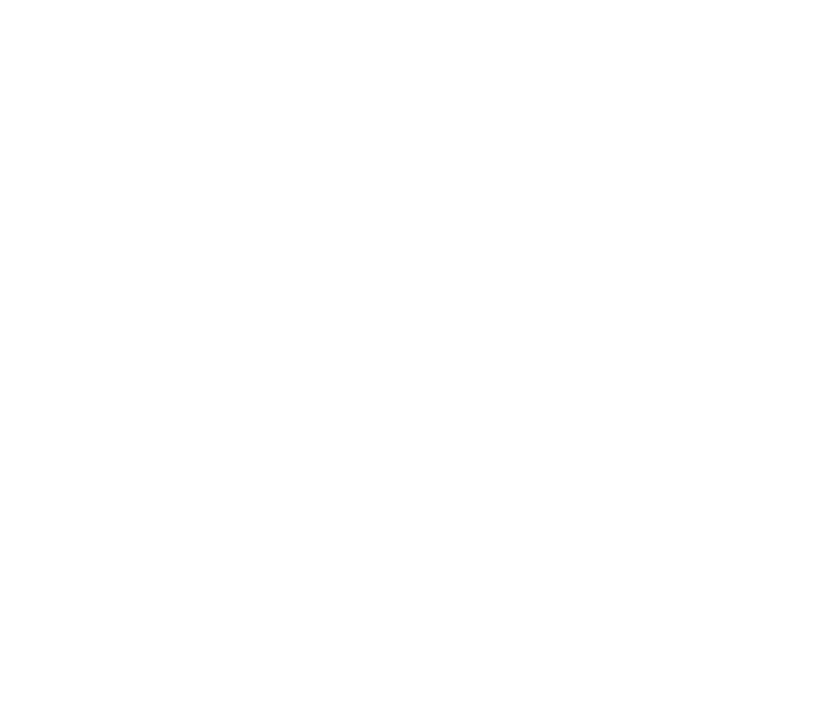
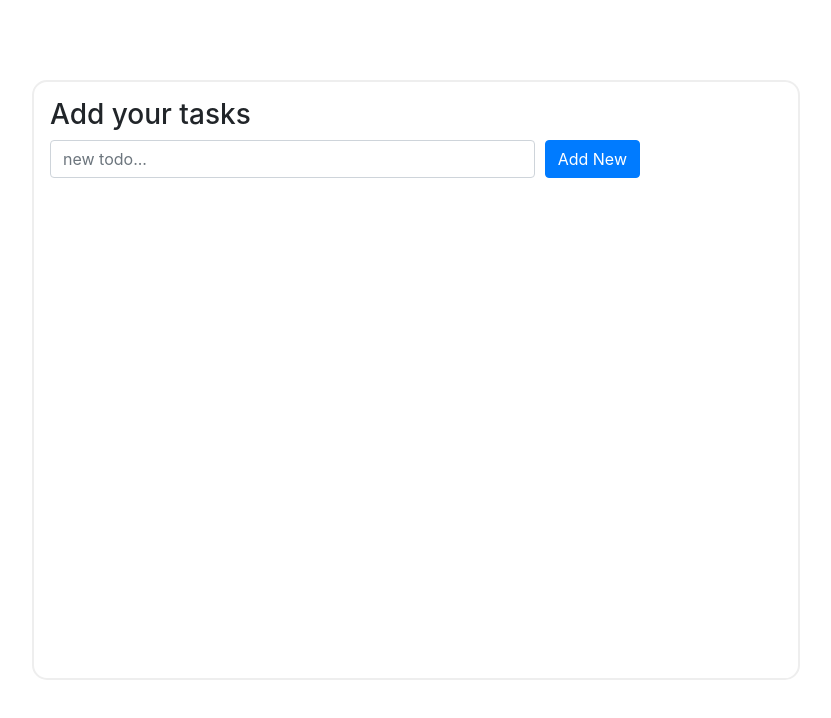
Before and after one commit to RayyanX95/todo-jest-app, a React (Create React App) app: page / in a window 1280 px wide. Shown: the top 718 px of the page, without its empty margins (224-1055 px from the left). Built offline with nearby package versions, Linux system fonts and the light colour scheme.

Commit message:
render form elements test

```diff
--- a/package.json
+++ b/package.json
@@ -6,9 +6,11 @@
     "@testing-library/jest-dom": "^5.11.10",
     "@testing-library/react": "^11.2.6",
     "@testing-library/user-event": "^12.8.3",
+    "bootstrap": "^4.6.0",
     "react": "^17.0.2",
     "react-dom": "^17.0.2",
     "react-scripts": "4.0.3",
+    "reactstrap": "^8.9.0",
     "web-vitals": "^1.1.1"
   },
   "scripts": {
--- a/src/App.css
+++ b/src/App.css
@@ -1,38 +1,7 @@
 .App {
-  text-align: center;
+  margin: 80px auto;
+  height: 600px;
+  width: 60%;
+  border: 2px solid #eee;
+  border-radius: 15px;
 }
-
-.App-logo {
-  height: 40vmin;
-  pointer-events: none;
-}
-
-@media (prefers-reduced-motion: no-preference) {
-  .App-logo {
-    animation: App-logo-spin infinite 20s linear;
-  }
-}
-
-.App-header {
-  background-color: #282c34;
-  min-height: 100vh;
-  display: flex;
-  flex-direction: column;
-  align-items: center;
-  justify-content: center;
-  font-size: calc(10px + 2vmin);
-  color: white;
-}
-
-.App-link {
-  color: #61dafb;
-}
-
-@keyframes App-logo-spin {
-  from {
-    transform: rotate(0deg);
-  }
-  to {
-    transform: rotate(360deg);
-  }
-}
--- a/src/App.js
+++ b/src/App.js
@@ -1,9 +1,10 @@
 import './App.css';
+import AddForm from './components/add-form/add-form.jsx'
 
 function App() {
   return (
     <div data-test='component-app' className="App">
-
+     <AddForm />
     </div>
   );
 }
--- a/src/components/add-form/add-form.jsx
+++ b/src/components/add-form/add-form.jsx
@@ -1,13 +1,28 @@
-import React, { Component } from 'react'
+import React from 'react';
+import { Col, Row, Button, Form, FormGroup, Input } from 'reactstrap';
 
-class AddForm extends Component {
+class AddForm extends React.Component {
+
   render() {
     return (
-      <div data-test='component-add-form' >
+      <Form data-test='component-form' >
+        <Row form className='p-3' >
+          <Col md={12} >
+            <h3 data-test="title-form" >Add your tasks</h3>
+          </Col>
+          <Col md={8}>
+            <FormGroup>
+              <Input data-test='input-form' type="text" name="text" placeholder="new todo..." />
+            </FormGroup>
+          </Col>
+          <Col md={3}>
+            <Button data-test='button-form' color="primary" >Add New</Button>
+          </Col>
+        </Row>
+      </Form>
+    );
+  }
 
-      </div>
-    )
-  }
 }
 
-export default AddForm
+export default AddForm;
--- a/src/index.css
+++ b/src/index.css
@@ -1,10 +1,11 @@
 body {
-  margin: 0;
+  /* margin: 0; */
   font-family: -apple-system, BlinkMacSystemFont, 'Segoe UI', 'Roboto', 'Oxygen',
     'Ubuntu', 'Cantarell', 'Fira Sans', 'Droid Sans', 'Helvetica Neue',
     sans-serif;
   -webkit-font-smoothing: antialiased;
   -moz-osx-font-smoothing: grayscale;
+  margin: 0 auto;
 }
 
 code {
--- a/src/index.js
+++ b/src/index.js
@@ -3,6 +3,7 @@
 import './index.css';
 import App from './App';
 import reportWebVitals from './reportWebVitals';
+import 'bootstrap/dist/css/bootstrap.min.css';
 
 ReactDOM.render(
   <React.StrictMode>
```
Also changed, not shown: 2 other files (tests, documents, lock files or other folders).
